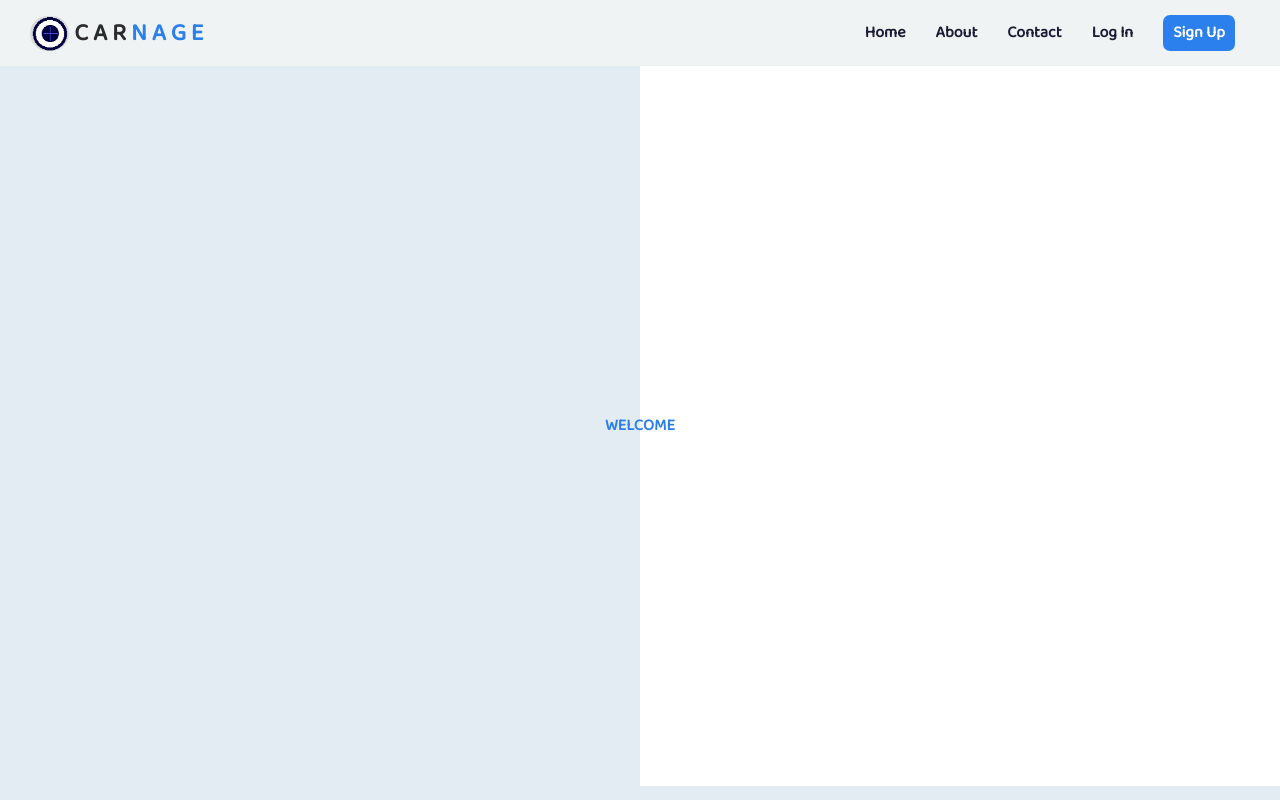
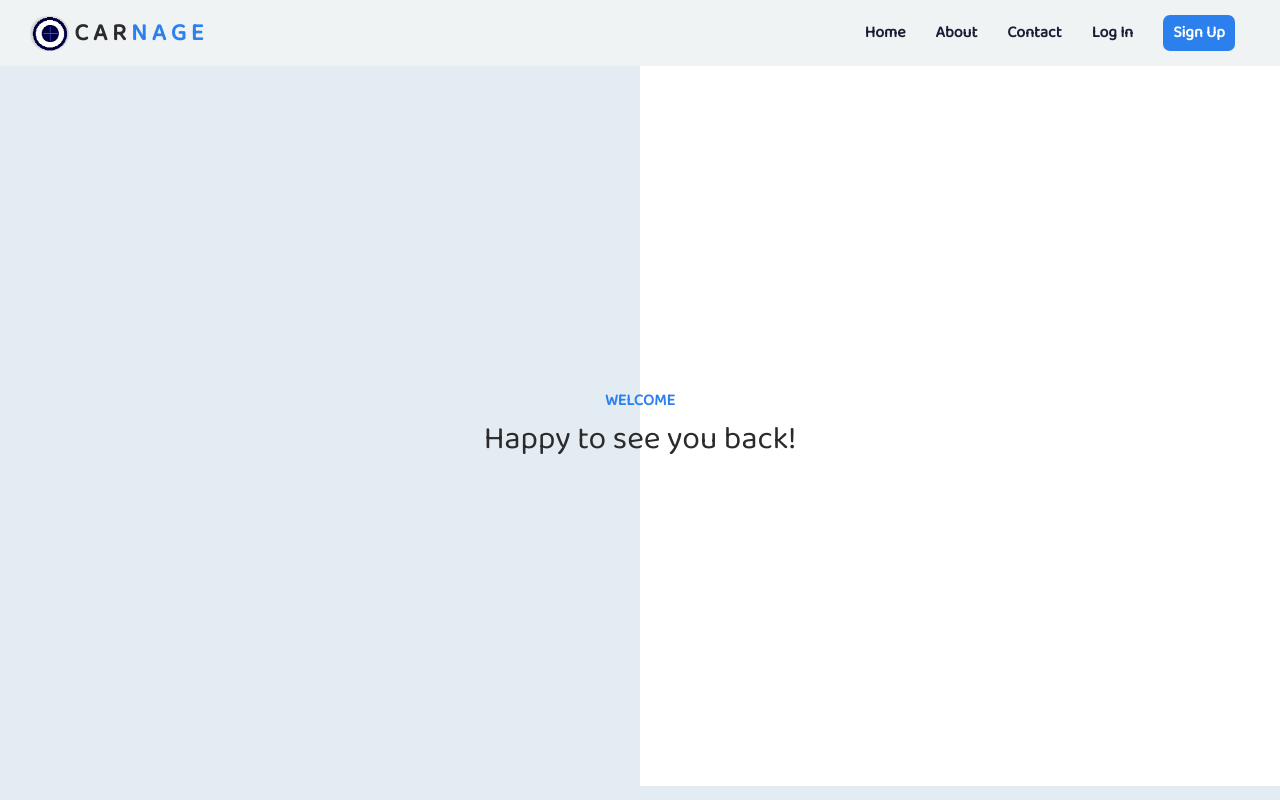
Before and after one commit to osamahannan/MERN_Register, a React (Create React App) app in the folder client/: page / in a window 1280 px wide. Built offline with nearby package versions, Linux system fonts and the light colour scheme; no server answers.

Commit message:
updated the home page

```diff
--- a/client/src/Components/Home.js
+++ b/client/src/Components/Home.js
@@ -3,6 +3,7 @@ import React, { useEffect, useState } from 'react';
 const Home = () => {
 
     const [userName, setUserName] = useState('');
+    const show = true;
 
     useEffect(() => {
         const callHomePage = async () => {
@@ -15,7 +16,7 @@ const Home = () => {
                 });
 
                 const data = await res.json();
-                userName(data.name);
+                setUserName(data.name);
 
             } catch (err) {
                 console.log(err);
@@ -33,6 +34,9 @@ const Home = () => {
             <div className="developer">
                 {userName}
             </div>
+            <div className="greetings">
+                { show ? 'Happy to see you back!' : 'We Are The MERN Developer'}
+            </div>
 
         </div>
     )
--- a/client/src/index.css
+++ b/client/src/index.css
@@ -271,9 +271,15 @@ ul li a:hover {
 }
 
 .developer {
+  font-size: 3rem;
+  color: rgb(43, 43, 44);
+  font-weight: bold;
+}
+
+.greetings {
   font-size: 2rem;
   color: rgb(43, 43, 44);
-  font-weight: bold;
+  font-weight: 500;
 }
 
 /* About page */
```
